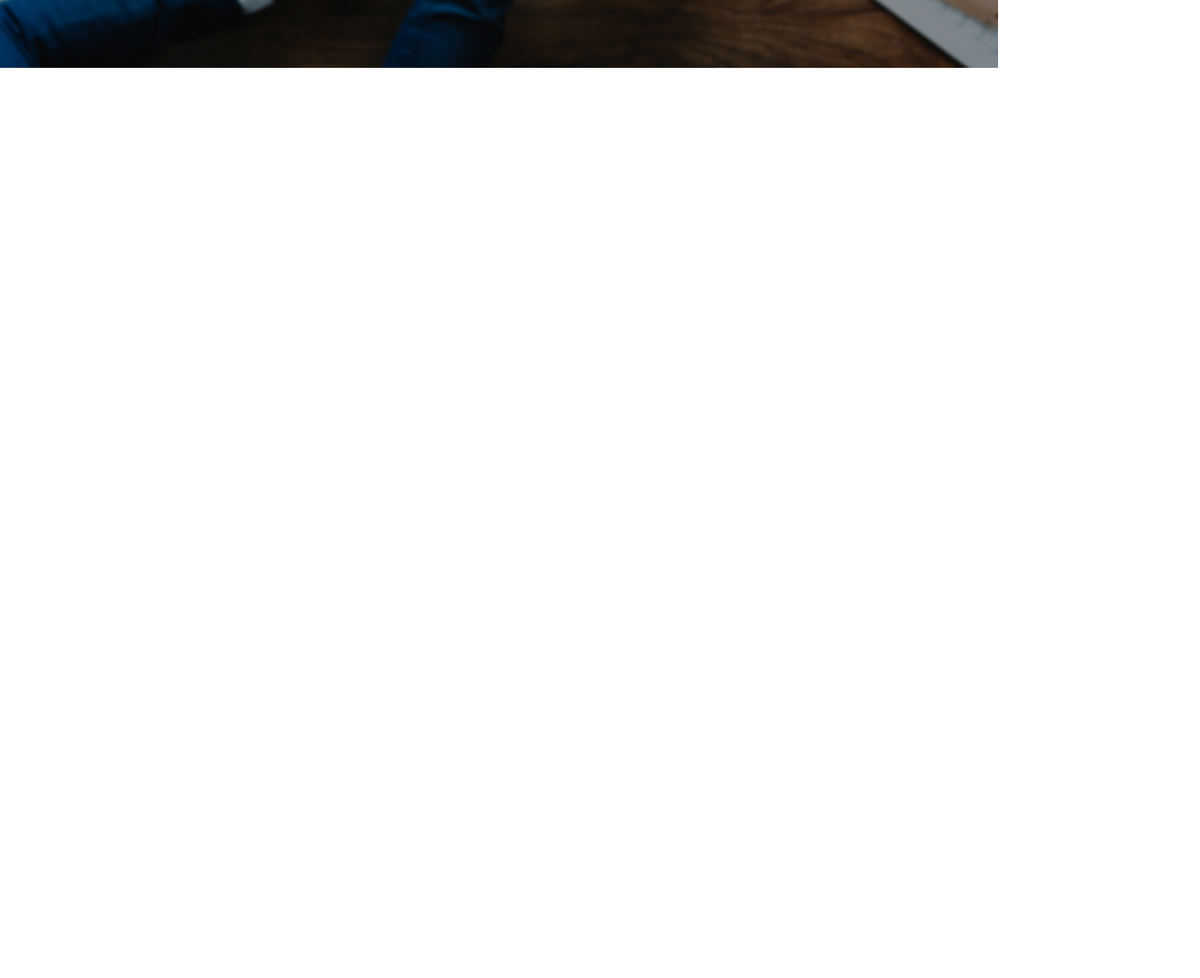
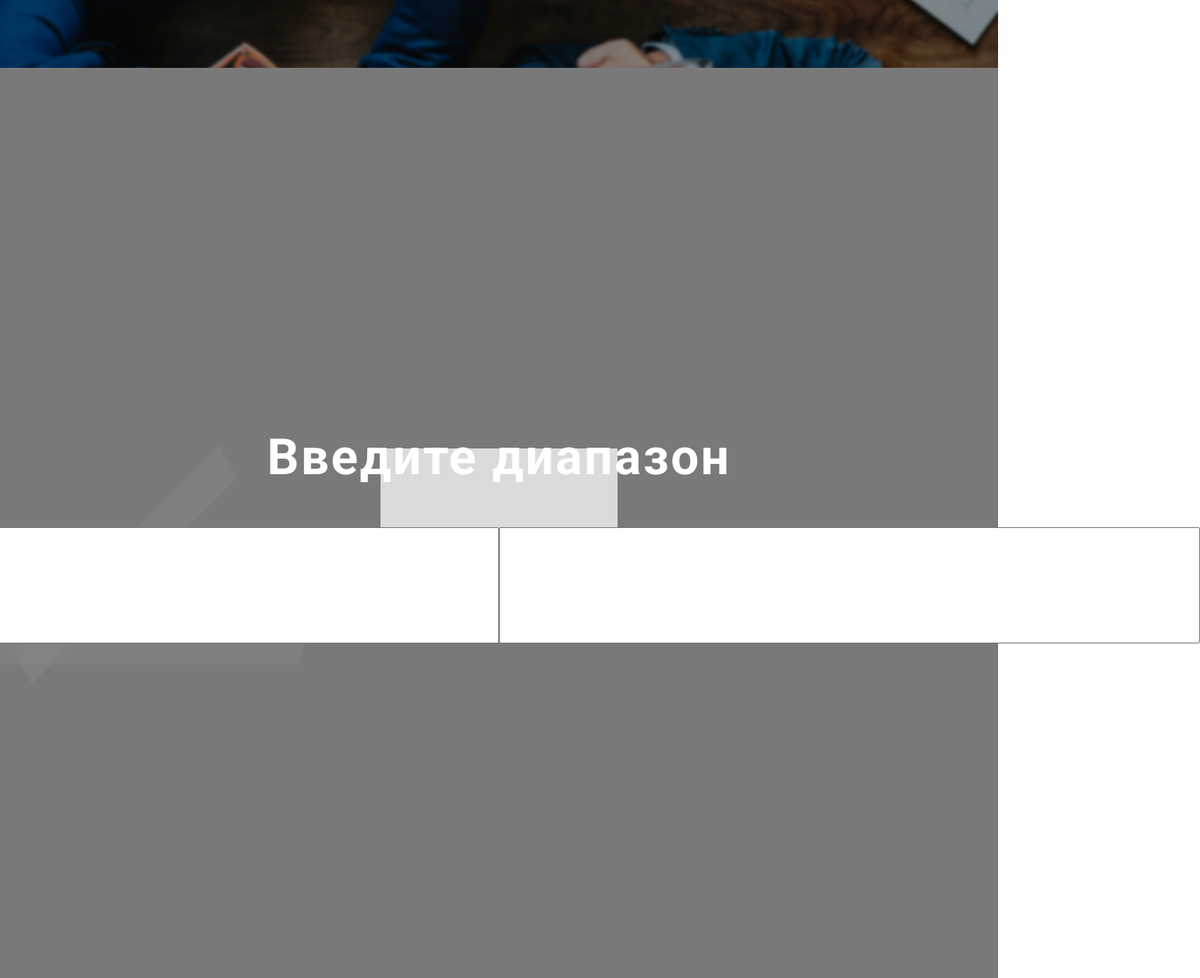
Before and after one commit to andrejbelousow/count-landing, a plain HTML site: page main.html in a window 1280 px wide. Shown: the part 618-1872 px from the top of the page at 78% size, 1539 px wide, since content can reach past the window. Before the commit the page ends 800 px from the top, so only its background shows below. Drawn offline with Linux system fonts and the light colour scheme.

Commit message:
Начал работу над рандомом

```diff
--- a/dir/style/style.scss
+++ b/dir/style/style.scss
@@ -24,7 +24,7 @@ $gray: #ababab;
 
 .header {
 position: relative;
-background-image: url(../images/logo-back.jpg);
+background-image: url(../images/header-back.jpg);
 background-repeat: no-repeat;
 background-position: center center;
 background-attachment: fixed;
@@ -196,3 +196,54 @@ padding-bottom: 150px;
         padding: 27px 95px;
     }
 }
+
+@import 'random';
+
+// RANDOMAIZER
+
+.random {
+    display: flex;
+    justify-content: center;
+    background-image: url(../images/random-back2.png);
+    background-repeat: no-repeat;
+    background-size: cover;
+    background-position: center center;
+    background-attachment: fixed;
+    padding: 410px 0;
+    box-shadow: 0 0 0 488px rgba(0, 0, 0, 0.45) inset;
+
+    &-content {
+        &-title {
+            font-family: $roboto;
+            font-weight: $bold-weight;
+            font-size: 64px;
+            color: $white;
+            text-align: center;
+            letter-spacing: 2.5px;
+        }
+
+        &-form {
+            display: flex;
+            justify-content: space-around;
+
+            &__from,  &__to{
+                position: relative;
+
+                input {
+                    padding: 35px 30px;
+                    text-align: center;
+                    font-weight: $bold-weight;
+                    font-size: 65px;
+                }
+            }
+
+            &__from::before {
+                content: 'До';
+                position: absolute;
+                top: 0;
+                left: -28px;
+                font-size: 54px;
+            }
+        }
+    }
+}
--- a/main.html
+++ b/main.html
@@ -53,5 +53,21 @@
             </div>
         </div>
     </div>
+    <div class="random">
+        <div class="random-content">
+            <h2 class="random-content-title">Введите диапазон</h2>
+            <form action="" class="random-content-form">
+                <!-- <label for="for">От</label> -->
+                <div class="random-content-form__from">
+                    <input type="text" name="from">
+                </div>
+                <!-- <label for="to">До</label> -->
+                <div class="random-content-form__to">
+                    <input type="text" name="to">
+                </div>
+            </form>
+            <button class="random-content__count"></button>
+        </div>
+    </div>
 </body>
 </html>
```
Also changed, not shown: dir/images/header-back.jpg (renamed from dir/images/logo-back.jpg), dir/images/logo-back2.jpg (deleted), dir/images/random-back.png (added), dir/images/random-back2.png (added), dir/style/_random.scss (added), dir/style/style.css, 2 other files.
